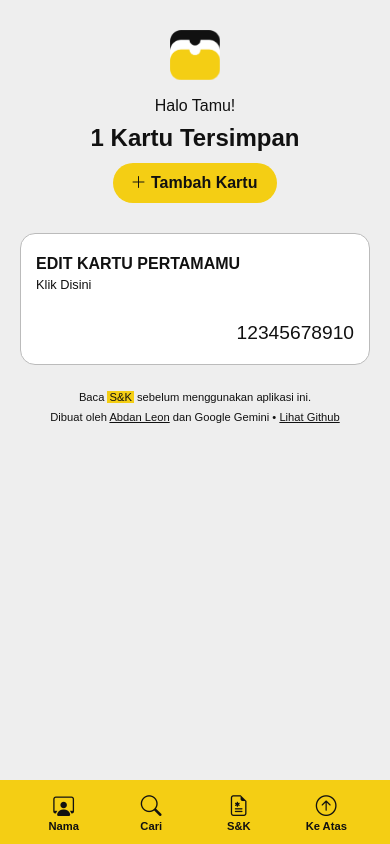
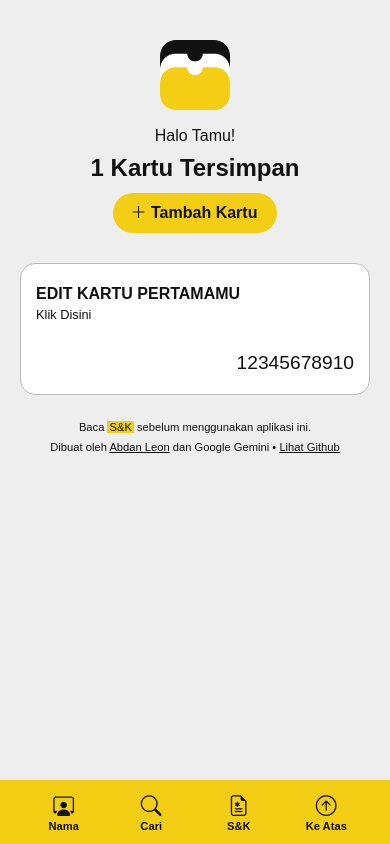
Before and after one commit to abdanleon/dompet-kartu-member, a plain HTML site: page index.html in a window 390 px wide. Drawn offline with nearby package versions, Linux system fonts and the light colour scheme; a web font is replaced by a local one.

Commit message:
Refactor CSS for layout and responsiveness
Updated styles for various elements including navbar, hero section, cards, and modals. Adjusted animations and responsive design for better user experience.

```diff
--- a/style.css
+++ b/style.css
@@ -18,7 +18,7 @@ h1, h2, h3, p {margin: 0;}
 
 /* Hero */
 .hero {text-align: center; margin: 0 0 30px;}
-.hero .icon img {height: 50px; margin-bottom: 10px; animation: heartbeat 3s ease-in-out infinite;}
+.hero .icon img {height: 70px; margin: 10px 0; animation: heartbeat 3s ease-in-out infinite;}
 .hero p {text-transform: capitalize; margin-bottom: 5px;}
 .hero h1 {font-size: 1.5rem; margin-bottom: 10px;}
 .hero button {display: inline-block; background: #F4CE14; color: #111; font-weight: bold; padding: 0 20px 0 18px; line-height: 2.5; border-radius: 50px;}
```
